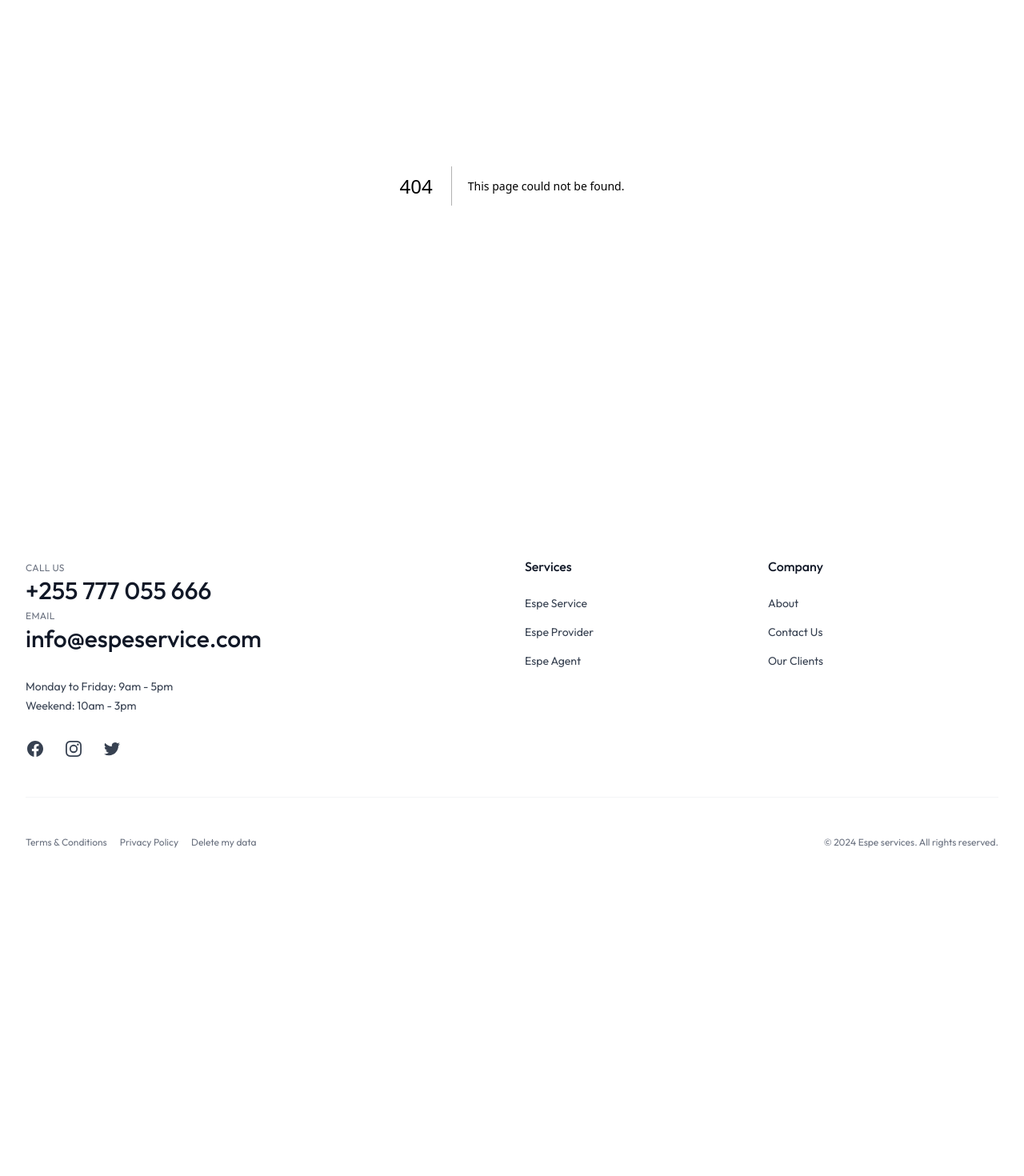
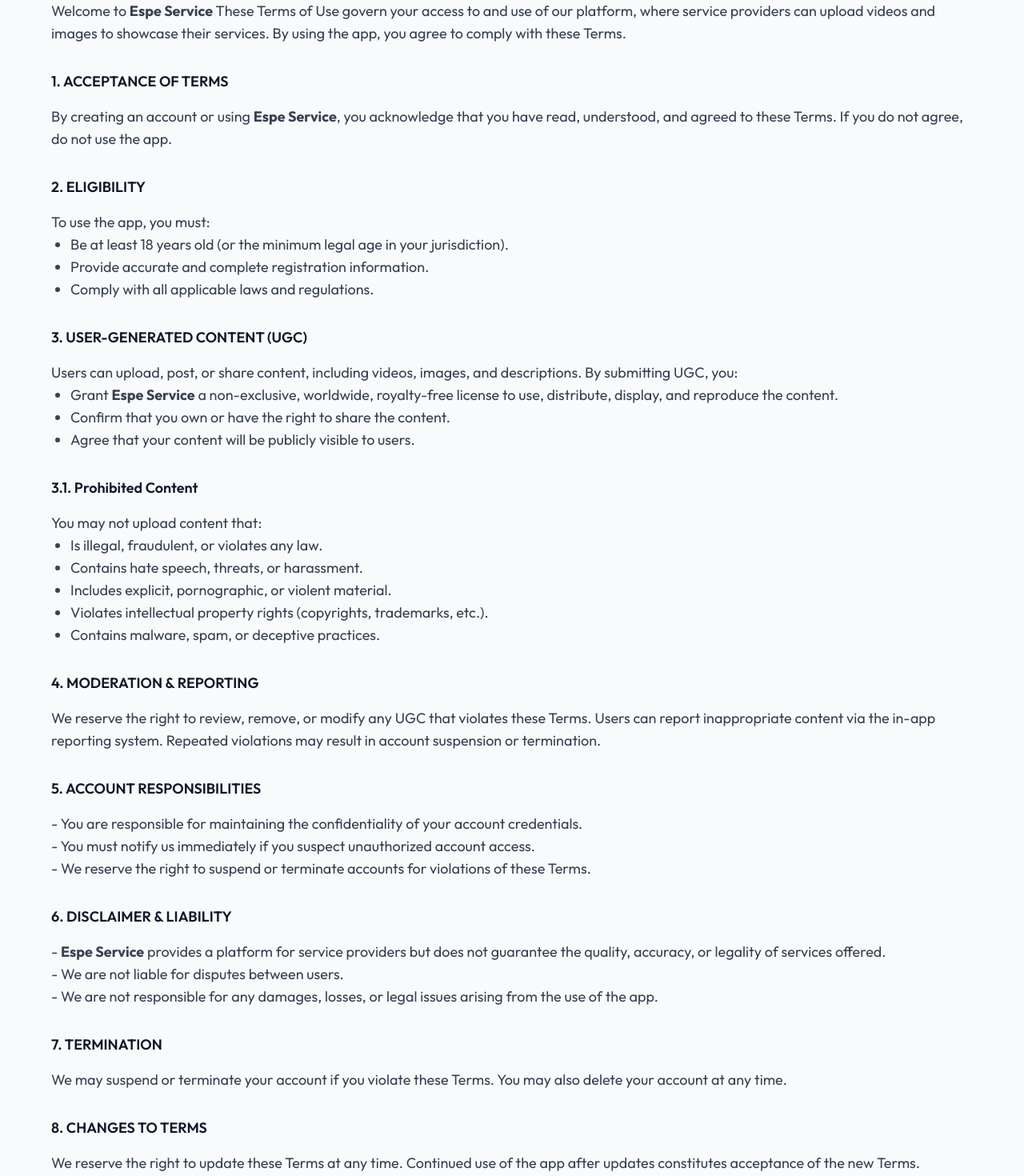
Before and after one commit to espeservice/espe-website, a Next.js app: page /terms_of_use in a window 1280 px wide. Before the commit this address had no page. Shown: the part 260-1730 px from the top of the page at 80% size. Before the commit the page ends 1385 px from the top, so only its background shows below. Built offline with nearby package versions, Linux system fonts and the light colour scheme.

Commit message:
Added terms of use

```diff
--- a/app/_components/Footer.jsx
+++ b/app/_components/Footer.jsx
@@ -143,6 +143,10 @@
           </li>
 
           <li>
+            <a href="/terms_of_use" className="text-gray-500 transition hover:opacity-75"> Terms of use  </a>
+          </li>
+
+          <li>
             <a href="/account_deletion" className="text-gray-500 transition hover:opacity-75"> Delete my data </a>
           </li>
         </ul>
--- /dev/null
+++ b/app/terms_of_use/page.js
@@ -0,0 +1,154 @@
+import React from "react";
+
+const TermsOfUse = () => {
+  return (
+    <div className="bg-gray-50 py-12 px-6 lg:px-16">
+      <div className="max-w-screen-xl mx-auto">
+        <h1 className="text-4xl font-extrabold text-gray-900 mb-8">
+          Espe Service Terms of Use
+        </h1>
+
+        <section className="text-lg text-gray-700 space-y-8">
+          {/* Introduction */}
+          <div>
+            <h2 className="text-2xl font-semibold text-gray-900 mb-4">Welcome</h2>
+            <p>
+              Welcome to <b>Espe Service</b> These Terms of Use govern your access
+              to and use of our platform, where service providers can upload
+              videos and images to showcase their services. By using the app,
+              you agree to comply with these Terms.
+            </p>
+          </div>
+
+          {/* Terms */}
+          <div className="text-lg text-gray-700 mb-8">
+            <h2 className="font-semibold text-gray-900 mb-4">
+              1. ACCEPTANCE OF TERMS
+            </h2>
+            <p>
+              By creating an account or using <b>Espe Service</b>, you acknowledge
+              that you have read, understood, and agreed to these Terms. If you
+              do not agree, do not use the app.
+            </p>
+          </div>
+
+          <div className="text-lg text-gray-700 mb-8">
+            <h2 className="font-semibold text-gray-900 mb-4">2. ELIGIBILITY</h2>
+            <p>
+              To use the app, you must:
+            </p>
+            <ul className="list-disc pl-6">
+              <li>Be at least 18 years old (or the minimum legal age in your jurisdiction).</li>
+              <li>Provide accurate and complete registration information.</li>
+              <li>Comply with all applicable laws and regulations.</li>
+            </ul>
+          </div>
+
+          <div className="text-lg text-gray-700 mb-8">
+            <h2 className="font-semibold text-gray-900 mb-4">
+              3. USER-GENERATED CONTENT (UGC)
+            </h2>
+            <p>
+              Users can upload, post, or share content, including videos,
+              images, and descriptions. By submitting UGC, you:
+            </p>
+            <ul className="list-disc pl-6">
+              <li>Grant <b>Espe Service</b> a non-exclusive, worldwide, royalty-free license to use, distribute, display, and reproduce the content.</li>
+              <li>Confirm that you own or have the right to share the content.</li>
+              <li>Agree that your content will be publicly visible to users.</li>
+            </ul>
+
+            <h3 className="font-semibold text-gray-900 mt-8 mb-4">
+              3.1. Prohibited Content
+            </h3>
+            <p>
+              You may not upload content that:
+            </p>
+            <ul className="list-disc pl-6">
+              <li>Is illegal, fraudulent, or violates any law.</li>
+              <li>Contains hate speech, threats, or harassment.</li>
+              <li>Includes explicit, pornographic, or violent material.</li>
+              <li>Violates intellectual property rights (copyrights, trademarks, etc.).</li>
+              <li>Contains malware, spam, or deceptive practices.</li>
+            </ul>
+          </div>
+
+          <div className="text-lg text-gray-700 mb-8">
+            <h2 className="font-semibold text-gray-900 mb-4">4. MODERATION & REPORTING</h2>
+            <p>
+              We reserve the right to review, remove, or modify any UGC that
+              violates these Terms. Users can report inappropriate content via
+              the in-app reporting system. Repeated violations may result in
+              account suspension or termination.
+            </p>
+          </div>
+
+          <div className="text-lg text-gray-700 mb-8">
+            <h2 className="font-semibold text-gray-900 mb-4">5. ACCOUNT RESPONSIBILITIES</h2>
+            <p>
+              - You are responsible for maintaining the confidentiality of your
+              account credentials.
+            </p>
+            <p>
+              - You must notify us immediately if you suspect unauthorized
+              account access.
+            </p>
+            <p>
+              - We reserve the right to suspend or terminate accounts for
+              violations of these Terms.
+            </p>
+          </div>
+
+          <div className="text-lg text-gray-700 mb-8">
+            <h2 className="font-semibold text-gray-900 mb-4">6. DISCLAIMER & LIABILITY</h2>
+            <p>
+              - <b>Espe Service</b> provides a platform for service providers but does
+              not guarantee the quality, accuracy, or legality of services
+              offered.
+            </p>
+            <p>
+              - We are not liable for disputes between users.
+            </p>
+            <p>
+              - We are not responsible for any damages, losses, or legal issues
+              arising from the use of the app.
+            </p>
+          </div>
+
+          <div className="text-lg text-gray-700 mb-8">
+            <h2 className="font-semibold text-gray-900 mb-4">7. TERMINATION</h2>
+            <p>
+              We may suspend or terminate your account if you violate these
+              Terms. You may also delete your account at any time.
+            </p>
+          </div>
+
+          <div className="text-lg text-gray-700 mb-8">
+            <h2 className="font-semibold text-gray-900 mb-4">8. CHANGES TO TERMS</h2>
+            <p>
+              We reserve the right to update these Terms at any time. Continued
+              use of the app after updates constitutes acceptance of the new
+              Terms.
+            </p>
+          </div>
+
+          <div className="text-lg text-gray-700 mb-8">
+            <h2 className="font-semibold text-gray-900 mb-4">9. CONTACT US</h2>
+            <p>
+              For any questions or concerns about these Terms, contact us at
+              <b> support@espeservice.com.</b>
+            </p>
+          </div>
+
+          <div className="text-lg text-gray-700">
+            <p>
+              By using <b>Espe Service</b>, you agree to these Terms of Use.
+            </p>
+          </div>
+        </section>
+      </div>
+    </div>
+  );
+};
+
+export default TermsOfUse;
```
